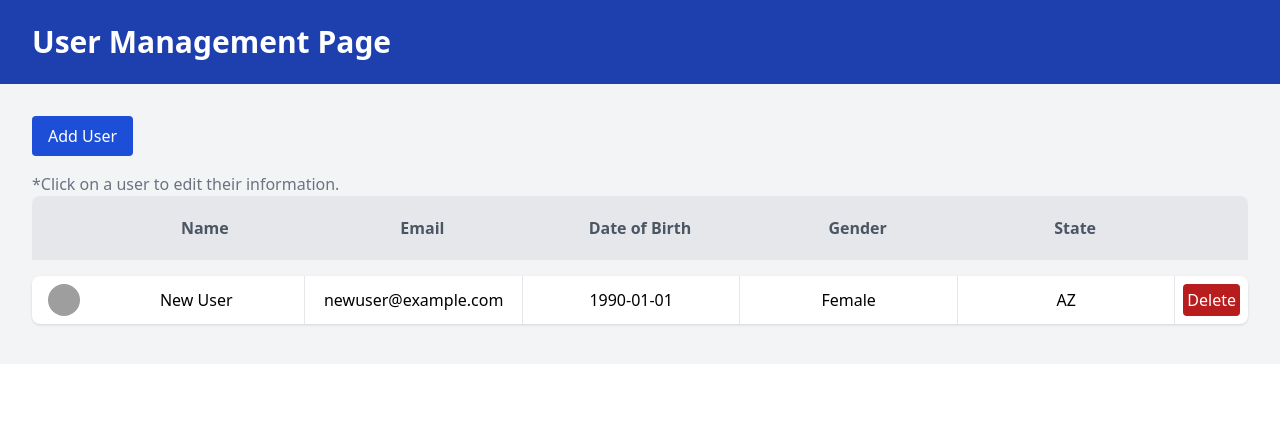
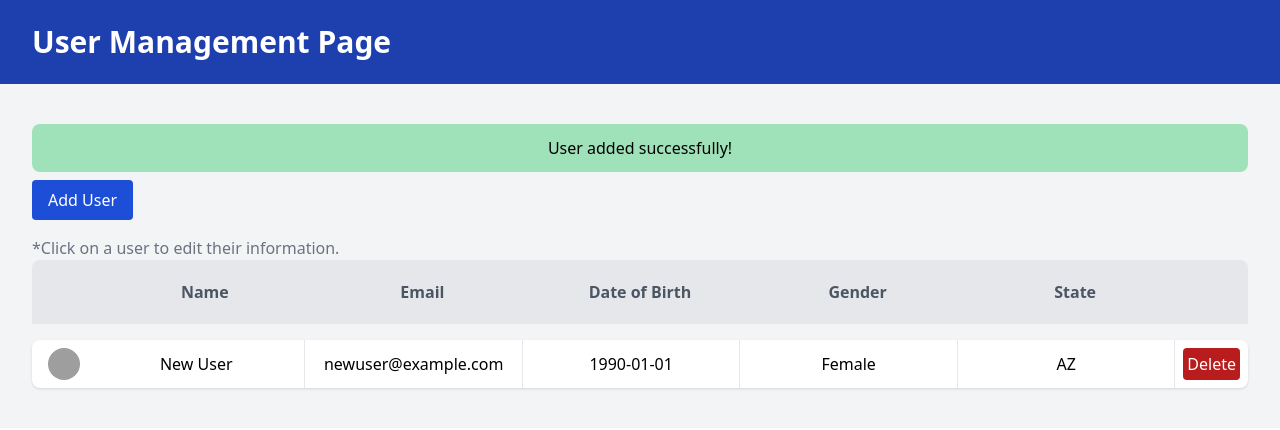
Before and after one commit to KrOhDee/manage-user, a React (Vite) app: page / in a window 1280 px wide. Both pictures are taken after a click on the button "Add User". Shown: the top 430 px of the page. Built offline with nearby package versions, Linux system fonts and the light colour scheme; no server answers; grey boxes are pictures that could not be loaded.

Commit message:
Add update and loading messages

```diff
--- a/src/App.tsx
+++ b/src/App.tsx
@@ -22,6 +22,7 @@ function App() {
   const [selectedUser, setSelectedUser] = useState<UserDetails | null>(null);
   const [isLoadingUsers, setIsLoadingUsers] = useState(false);
   const [isUpdatingUser, setIsUpdatingUser] = useState(false);
+  const [actionSuccess, setActionSuccess] = useState('');
   const headerStyle = 'font-bold text-gray-600 flex-1';
   const inputLabelStyle = 'block mb-2 font-semibold text-gray-600';
   const inputFieldStyle =
@@ -49,11 +50,16 @@ function App() {
       address: { state: 'AZ' },
       image: 'https://robohash.org/hicveldicta.png?size=50x50&set=set1',
     };
-    setUsers((prevUsers) => [...prevUsers, newUser]);
+    setActionSuccess('User added successfully!');
+    setTimeout(() => setActionSuccess(''), 5000);
+    setUsers((prevUsers) => [newUser, ...prevUsers]);
   };
 
   const deleteUser = (userId: number) => {
     setUsers((prevUsers) => prevUsers.filter((user) => user.id !== userId));
+    setActionSuccess('User deleted successfully!');
+    setTimeout(() => setActionSuccess(''), 5000);
+    window.scrollTo(0, 0);
   };
 
   const closeModal = () => {
@@ -67,11 +73,14 @@ function App() {
       .then((response) => response.json())
       .then((data) => {
         const slicedUsers = data.users.slice(0, 20);
-        setIsLoadingUsers(false);
         setUsers(slicedUsers);
       })
-      .catch((error) => console.error('Error fetching users:', error));
-    setIsLoadingUsers(false);
+      .catch((error) => {
+        console.error('Error fetching users:', error);
+      })
+      .finally(() => {
+        setIsLoadingUsers(false);
+      });
   }, []);
 
   const handleSaveChanges = (e: React.FormEvent<HTMLFormElement>) => {
@@ -106,6 +115,9 @@ function App() {
         const updatedUsers = users.map((user) =>
           user.id === selectedUser.id ? { ...selectedUser } : user
         );
+        setActionSuccess('User updated successfully!');
+        setTimeout(() => setActionSuccess(''), 5000);
+
         setUsers(updatedUsers);
 
         setIsModalOpen(false);
@@ -127,6 +139,11 @@ function App() {
         </div>
       </header>
       <div className="bg-gray-100 p-8">
+        {actionSuccess && (
+          <div className="p-3 rounded-lg text-center my-2 bg-green-500 bg-opacity-40 text-black">
+            {actionSuccess}
+          </div>
+        )}
         <div className="mb-4 flex justify-between items-center">
           <button
             onClick={addUser}
@@ -148,6 +165,9 @@ function App() {
             <span className={headerStyle}>State</span>
           </div>
         </div>
+        {isLoadingUsers && (
+          <div className="text-center my-2">Loading users...</div>
+        )}
         <div className="grid grid-cols-1 gap-4">
           {users.map((user) => (
             <User
@@ -268,8 +288,9 @@ function App() {
                     <button
                       type="submit"
                       className="py-2 px-4 bg-blue-700 text-white rounded hover:bg-blue-800 transition-colors"
+                      disabled={isUpdatingUser}
                     >
-                      Save Changes
+                      {isUpdatingUser ? 'Updating...' : 'Save Changes'}
                     </button>
                   </div>
                 </form>
```
